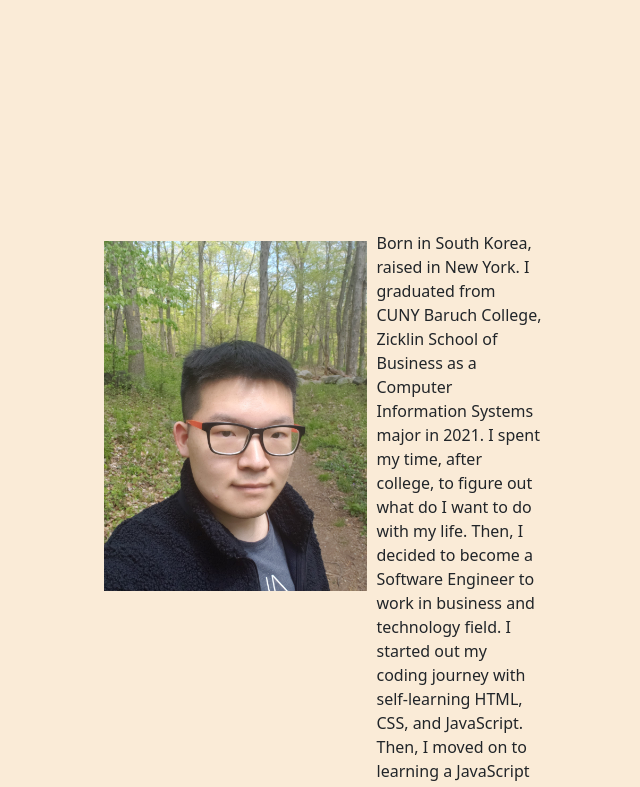
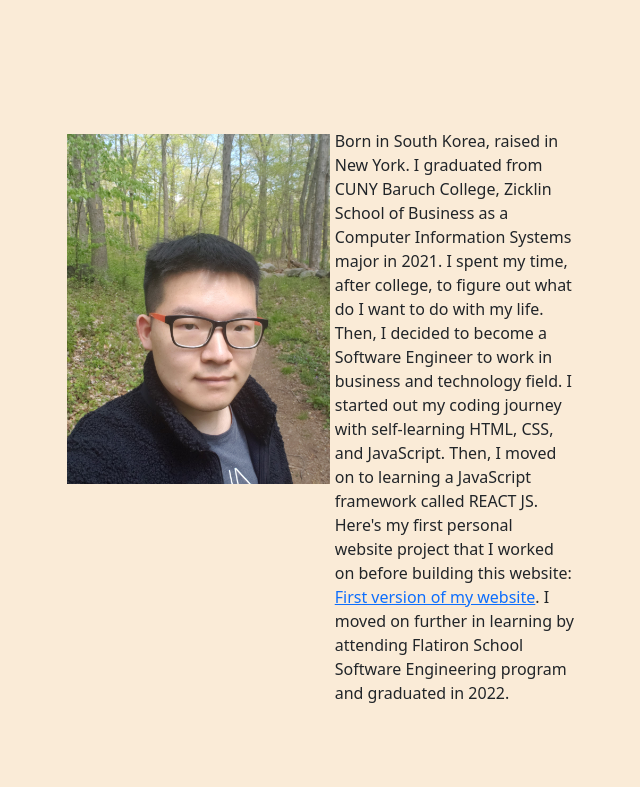
Before and after one commit to jeffkim1118/YOONSUNGKIM-Website, a React (Create React App) app: page / in a window 1280 px wide. Shown: the part 750-1537 px from the top of the page, without its empty margins (322-962 px from the left). Built offline with nearby package versions, Linux system fonts and the light colour scheme; a web font is replaced by a local one.

Commit message:
Few adjustment to CSS styling.

```diff
--- a/src/App.css
+++ b/src/App.css
@@ -53,7 +53,6 @@
     width: fit-content;
     background-color: rgb(161, 168, 166);
     border-radius: 10px;
-
 }
 
 .intro-container{
@@ -81,20 +80,19 @@
 
 .bio-section{
     width: 100%;
-    display: flex;
 }
 
 .bio-container{
-    width: 35%;
-    margin: auto;
+    width: 40%;
     margin-top: 8%;
     display: flex;
+    margin: auto;
 }
 
 .bio-photo{
     width: 300px;
     height: 350px;
-    margin: 10px;
+    margin: 1%;
 }
 
 
--- a/src/components/Home.jsx
+++ b/src/components/Home.jsx
@@ -1,7 +1,6 @@
 import React from "react";
 import Intro from './intro';
 import ProfilePic from './profilePic';
-
 
 function Home() {
     return(
--- a/src/components/navbar.jsx
+++ b/src/components/navbar.jsx
@@ -1,4 +1,5 @@
 import React from "react"
+
 function navbar(){
     return(
         <div className="navbar-container">
--- a/src/components/profilePic.jsx
+++ b/src/components/profilePic.jsx
@@ -3,7 +3,7 @@ import MyImage from '../images/pic.jpg';
 
 function ProfilePic(){
     return(
-        <div className="image-container">
+        <div className="image-container" id="main-page">
             <img className="profilePic" src={MyImage} alt="profile"/>
         </div>
     )
```
